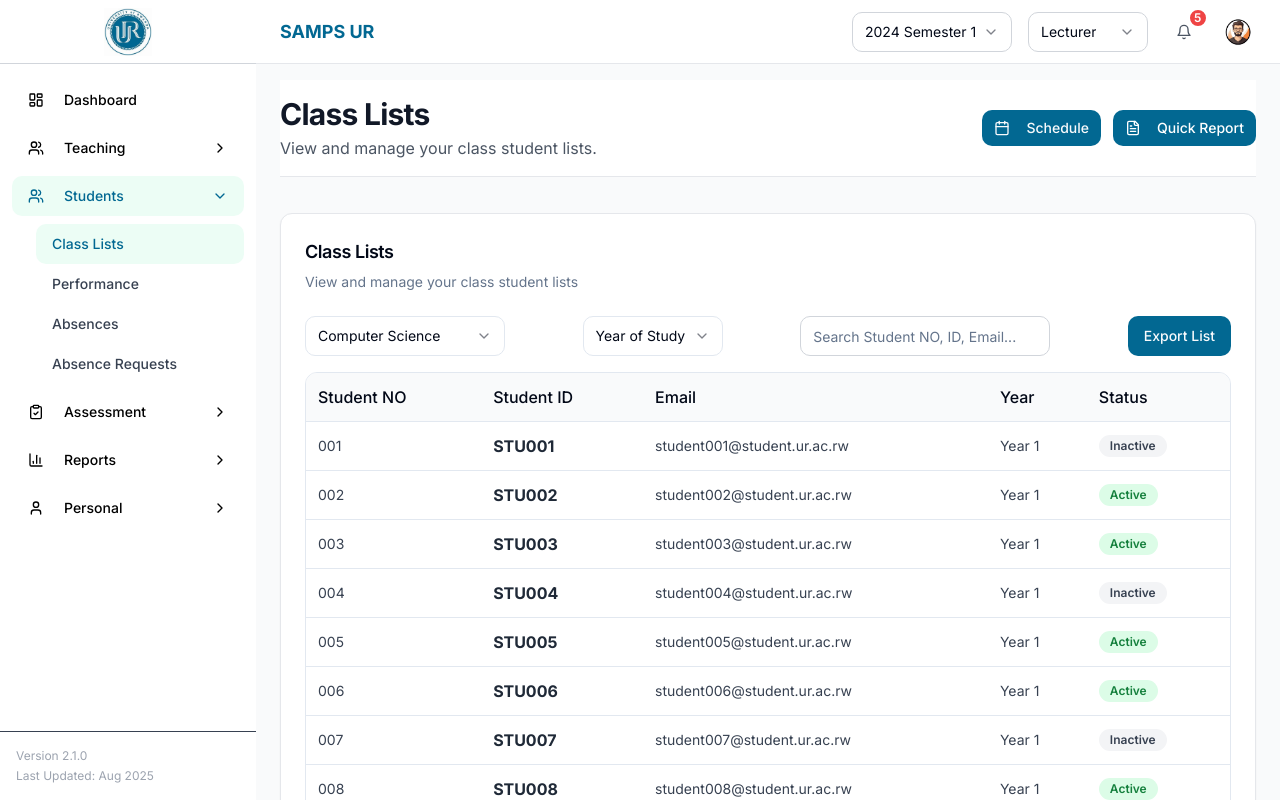
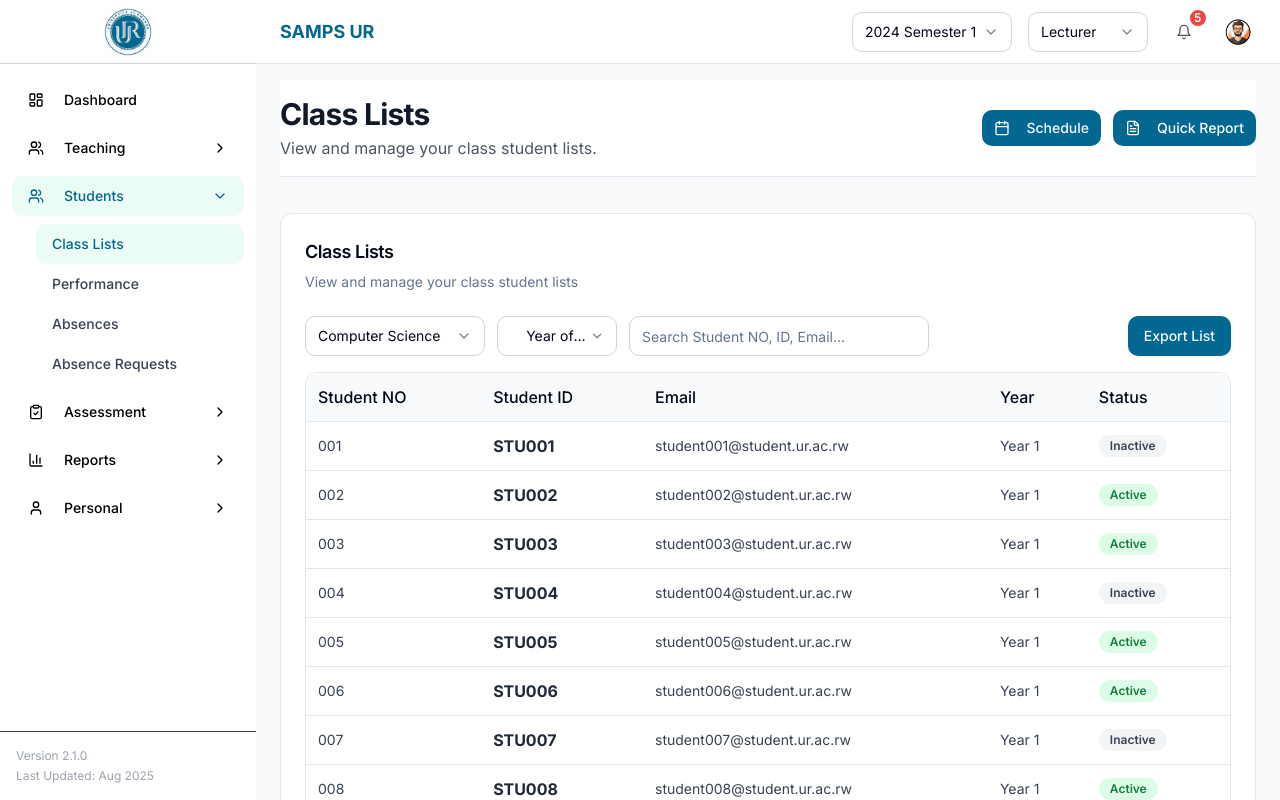
Before and after one commit to Jdamour12/SAMPS, a Next.js app: page /students/lists in a window 1280 px wide. Shown: the top 800 px of the page. Built offline with nearby package versions, Linux system fonts and the light colour scheme.

Commit message:
Solved the distance problem between dropdowns and search field

```diff
--- a/src/app/students/lists/page.tsx
+++ b/src/app/students/lists/page.tsx
@@ -63,9 +63,9 @@ function ClassListsContent() {
         </CardHeader>
         <CardContent>
           <div className="space-y-4">
-            <div className="flex flex-wrap gap-4 justify-between items-center">
+            <div className="flex flex-wrap gap-2 md:gap-3 items-center">
               <Select defaultValue="computer-science">
-                <SelectTrigger className="w-[200px]">
+                <SelectTrigger className="w-[180px] rounded-md border-gray-300 focus:ring-2 focus:ring-blue-200">
                   <SelectValue placeholder="Select Class" />
                 </SelectTrigger>
                 <SelectContent>
@@ -78,7 +78,7 @@ function ClassListsContent() {
                 </SelectContent>
               </Select>
               <Select value={selectedYear} onValueChange={setSelectedYear}>
-                <SelectTrigger className="w-[140px]">
+                <SelectTrigger className="w-[120px] rounded-md border-gray-300 focus:ring-2 focus:ring-blue-200">
                   <SelectValue placeholder="Year of Study" />
                 </SelectTrigger>
                 <SelectContent>
@@ -97,10 +97,10 @@ function ClassListsContent() {
                   setSearch(e.target.value);
                   setPage(1);
                 }}
-                className="w-[250px] border-gray-300 focus:border-none focus:ring-0"
+                className="w-[300px] rounded-md border-gray-300 focus:ring-2 focus:ring-blue-200"
                 size={1}
               />
-              <Button className="bg-[#026892] hover:bg-[#026892]/90">
+              <Button className="bg-[#026892] hover:bg-[#026892]/90 ml-auto">
                 Export List
               </Button>
             </div>
```
